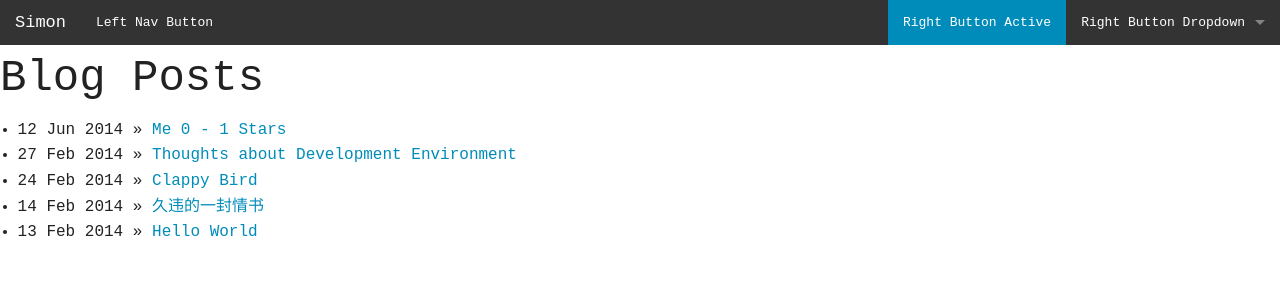
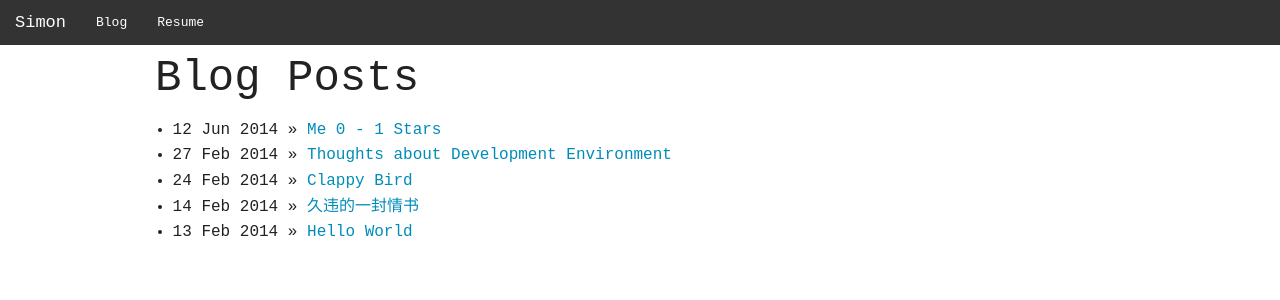
Before and after one commit to lhr0909/lhr0909.github.io, a Jekyll site: the page built from blog/index.html, in a window 1280 px wide. Shown: the top 300 px of the page. Built offline with Jekyll 4.4.1, drawn with Linux system fonts in a browser that asks for light colours; Markdown is read by kramdown in place of the engine named in the settings.

Commit message:
fixed layout and nav

```diff
--- a/_layouts/default.html
+++ b/_layouts/default.html
@@ -22,22 +22,25 @@
                 </ul>
 
                 <section class="top-bar-section">
-                    <!-- Right Nav Section -->
+                    <!-- Right Nav Section
                     <ul class="right">
                         <li class="active"><a href="#">Right Button Active</a></li>
                         <li class="has-dropdown">
-                        <a href="#">Right Button Dropdown</a>
-                        <ul class="dropdown">
-                            <li><a href="#">First link in dropdown</a></li>
-                            <li class="active"><a href="#">Active link in dropdown</a></li>
-                        </ul>
+                            <a href="#">Right Button Dropdown</a>
+                            <ul class="dropdown">
+                                <li><a href="#">First link in dropdown</a></li>
+                                <li class="active"><a href="#">Active link in dropdown</a></li>
+                            </ul>
                         </li>
-                    </ul>
+                    </ul> -->
+                    <!-- End Right Nav -->
 
                     <!-- Left Nav Section -->
                     <ul class="left">
-                        <li><a href="#">Left Nav Button</a></li>
+                        <li><a href="/blog">Blog</a>
+                        <li><a href="/resume">Resume</a></li>
                     </ul>
+                    <!-- End Left Nav -->
                 </section>
             </nav>
         </div>
--- a/blog/index.html
+++ b/blog/index.html
@@ -3,7 +3,8 @@ layout: default
 title: Simon's Blog Posts
 ---
 
-<div id="blog">
+<div id="blog" class="row">
+    <div class="columns">
         <h1>Blog Posts</h1>
         <ul class="posts">
             {% for post in site.posts %}
@@ -11,3 +12,4 @@ title: Simon's Blog Posts
             {% endfor %}
         </ul>
     </div>
+</div>
```
Also changed, not shown: _layouts/post.html (+8 -5 lines). Lines whose indentation alone changed are shown as unchanged.
